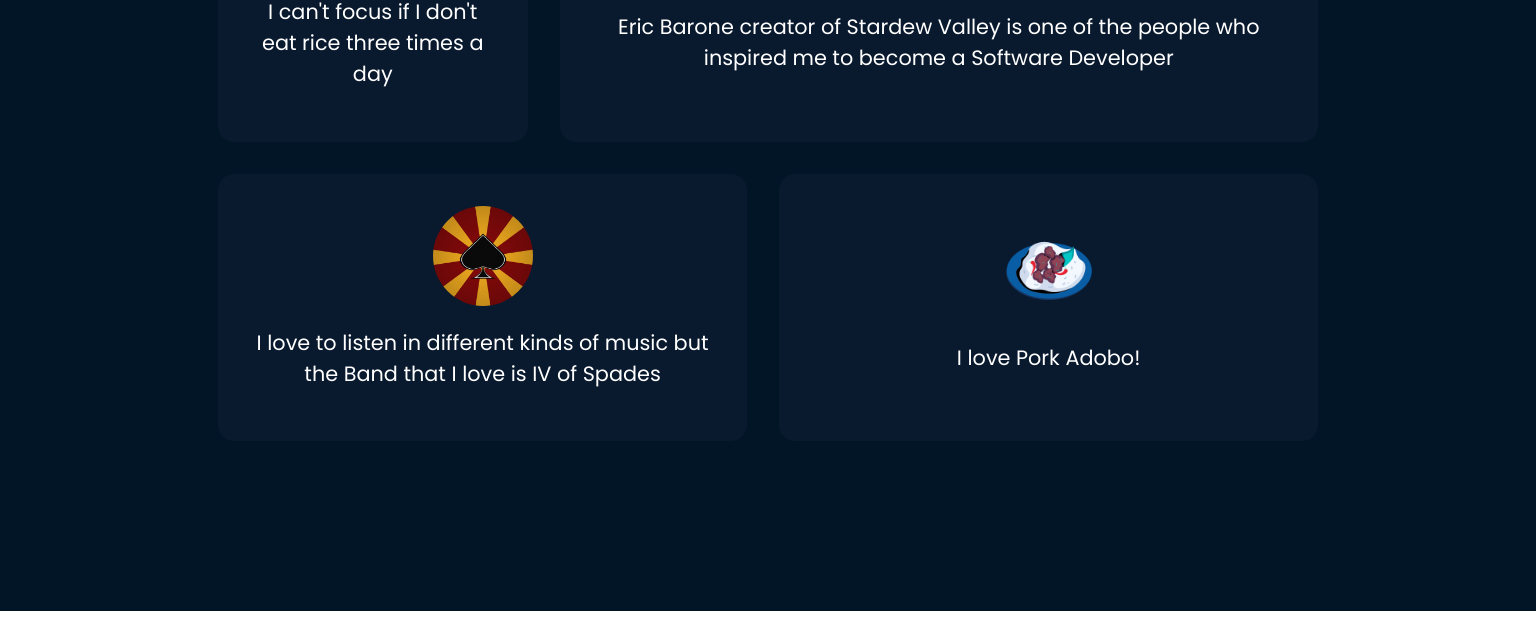
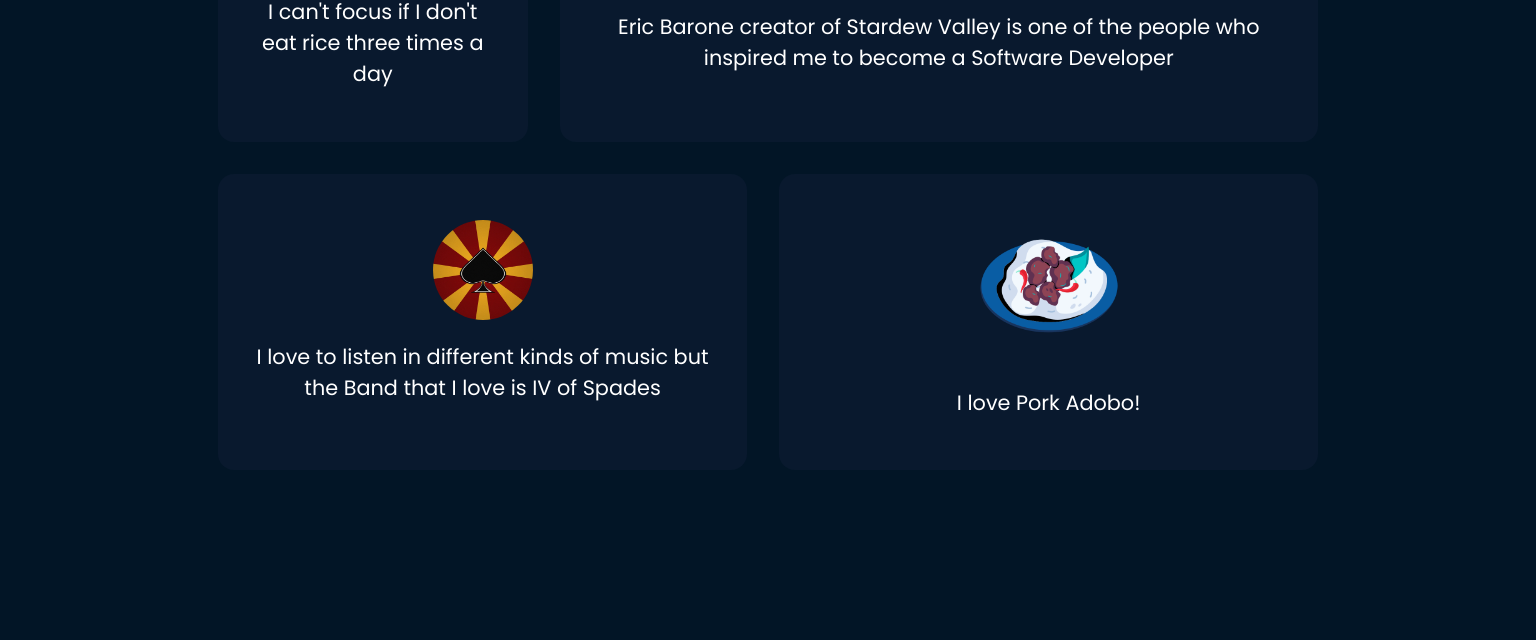
Before and after one commit to blair-asistin/portfolio-website, a plain HTML site: page index.html in a window 1536 px wide. Shown: the part 990-1630 px from the top of the page. Before the commit the page ends 1601 px from the top, so only its background shows below. Drawn offline with Linux system fonts and the light colour scheme.

Commit message:
Change size of adobo-icon to be bigger in bigger screen size

```diff
--- a/style.css
+++ b/style.css
@@ -147,7 +147,7 @@
 
 
 @media (min-width: 1400px){
-    .facts-grid{
+    .facts-grid {
         grid-template-areas:
         'one one two two'
         'three four four four'
@@ -155,15 +155,19 @@
 
     }
 
-    .fact-col{
+    .fact-col {
         display: flex;
         flex-direction: column;
         justify-content: center;
         align-items: center;
     }
 
-    .icon__size{
+    .icon__size {
         max-width: 100px;
+    }
+
+    .adobo-icon {
+        max-width: 160px;
     }
 
     p{
```
